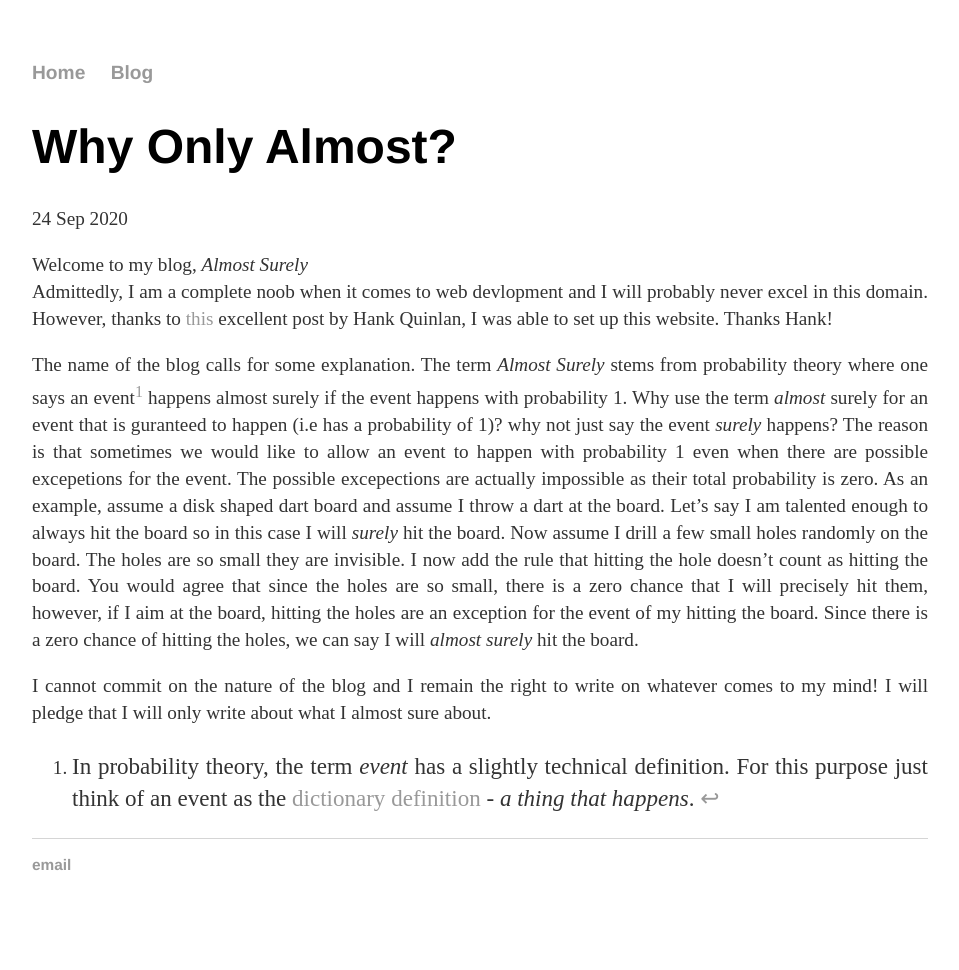
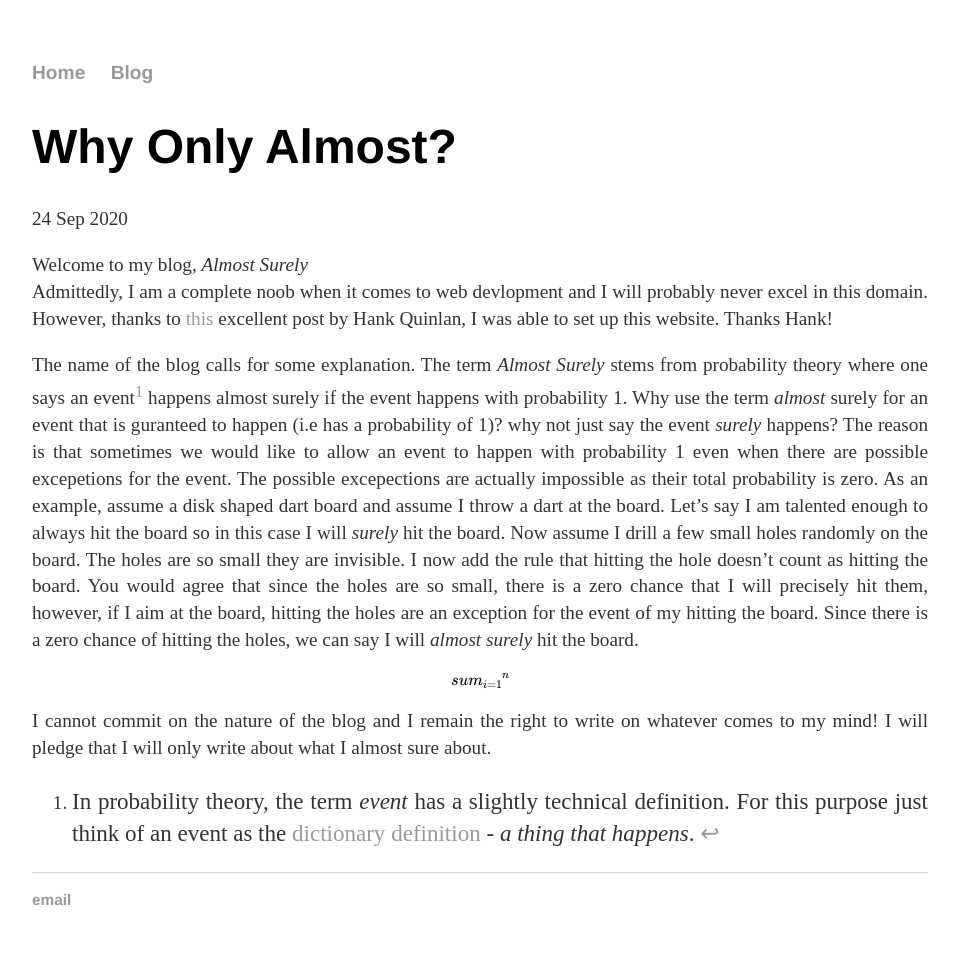
Before and after one commit to nirryde/nirryde.github.io, a Jekyll site: the page built from _posts/2020-09-24-post one.md, in a window 1280 px wide. Shown: the whole page, without its empty margins (160-1119 px from the left). Built offline with Jekyll 4.4.1, drawn with Linux system fonts in a browser that asks for light colours; formulas are drawn with MathJax 3; before the commit the page ends 935 px from its top, so only the background shows below that.

Commit message:
Update 2020-09-24-post one.md

```diff
--- a/_posts/2020-09-24-post one.md
+++ b/_posts/2020-09-24-post one.md
@@ -9,6 +9,8 @@ Admittedly, I am a complete noob when it comes to web devlopment and I will prob
 
 The name of the blog calls for some explanation. The term *Almost Surely* stems from probability theory where one says an event[^1] happens almost surely if the event happens with probability 1. Why use the term *almost* surely for an event that is guranteed to happen (i.e has a probability of 1)? why not just say the event *surely* happens? The reason is that sometimes we would like to allow an event to happen with probability 1 even when there are possible excepetions for the event. The possible excepections are actually impossible as their total probability is zero. As an example, assume a disk shaped dart board and assume I throw a dart at the board. Let's say I am talented enough to always hit the board so in this case I will *surely* hit the board. Now assume I drill a few small holes randomly on the board. The holes are so small they are invisible. I now add the rule that hitting the hole doesn't count as hitting the board. You would agree that since the holes are so small, there is a zero chance that I will precisely hit them, however, if I aim at the board, hitting the holes are an exception for the event of my hitting the board. Since there is a zero chance of hitting the holes, we can say I will *almost surely* hit the board.
 
+$$ sum_{i=1}{^n}$$
+
 I cannot commit on the nature of the blog and I remain the right to write on whatever comes to my mind! I will pledge that I will only write about what I almost sure about.
 
 [^1]: In probability theory, the term *event* has a slightly technical definition. For this purpose just think of an event as the <a href="https://dictionary.cambridge.org/dictionary/english/event"> dictionary definition</a> - *a thing that happens*.
```
